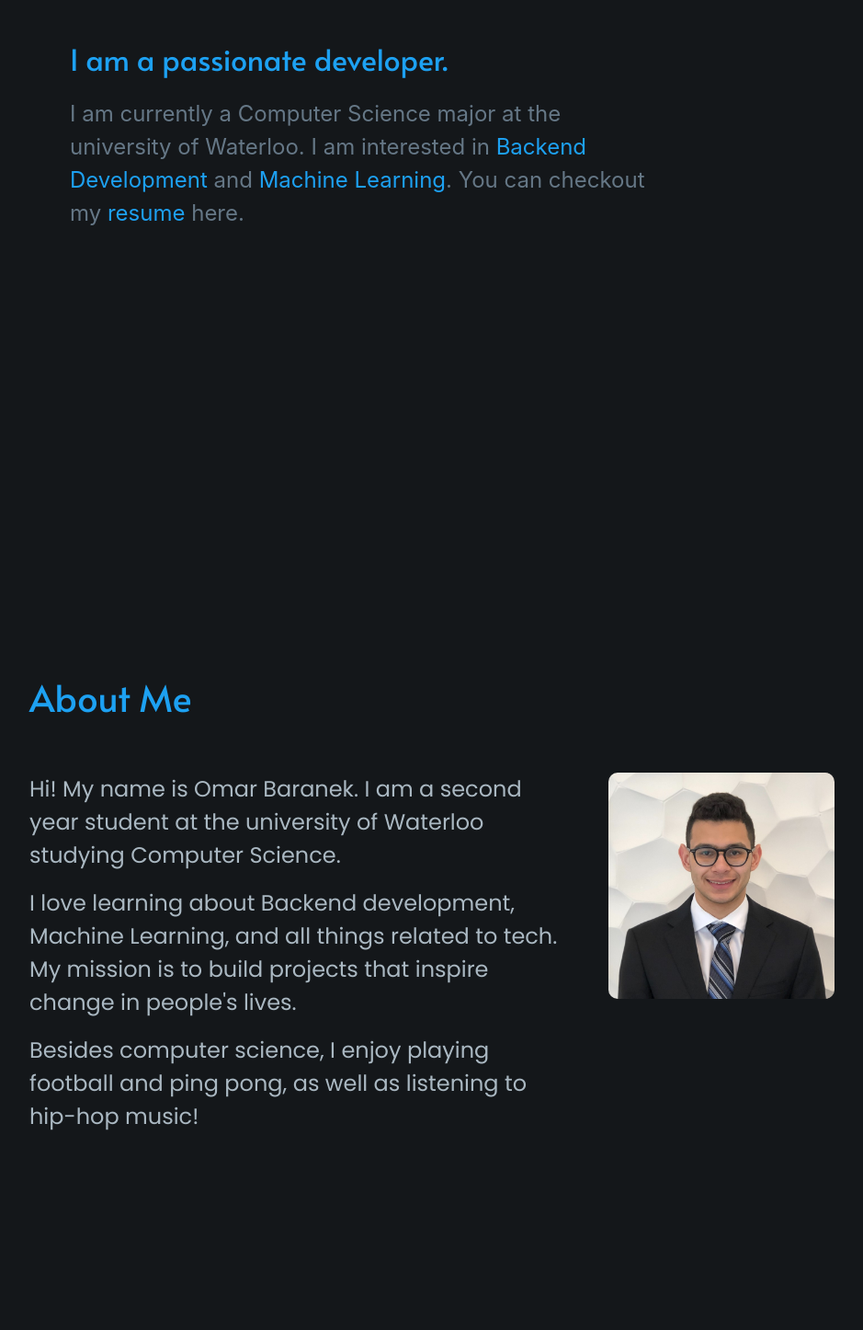
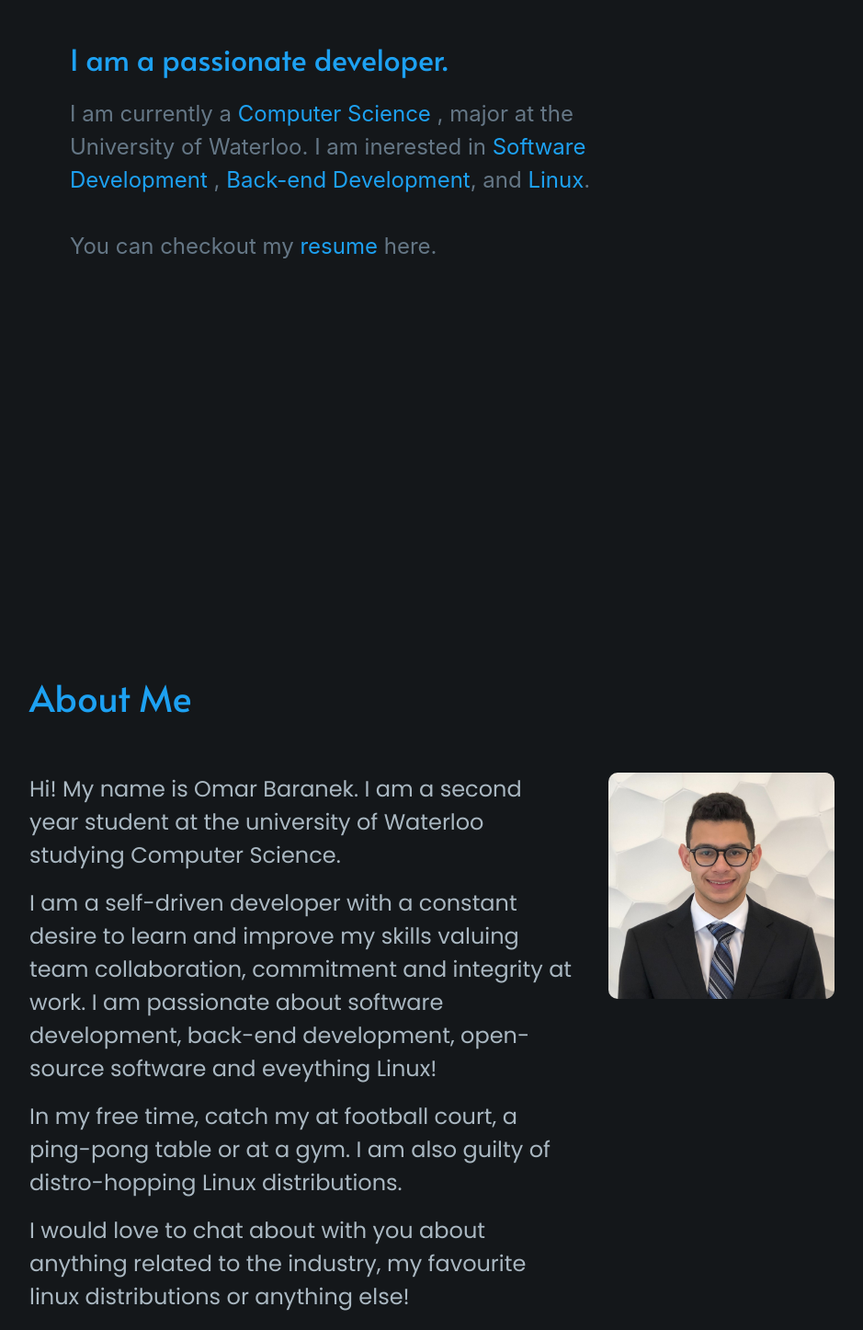
Before and after one commit to obaranek/personal_website, a React (Create React App) app: page / in a window 1280 px wide. Shown: the part 384-1830 px from the top of the page at 92% size, without its empty margins (116-1055 px from the left). Built offline with nearby package versions, Linux system fonts and the light colour scheme.

Commit message:
changed intro

```diff
--- a/src/Components/AboutMe/AboutMe.js
+++ b/src/Components/AboutMe/AboutMe.js
@@ -13,13 +13,14 @@ const AboutMe = () => {
             university of Waterloo studying Computer Science.{" "}
           </p>
           <p>
-            I love learning about Backend development, Machine Learning, and all
-            things related to tech. My mission is to build projects that inspire
-            change in people's lives.
+            I am a self-driven developer with a constant desire to learn and improve my skills valuing team collaboration, commitment and integrity at work.
+            I am passionate about software development, back-end development, open-source software and eveything Linux!
           </p>
           <p>
-            Besides computer science, I enjoy playing football and ping pong, as
-            well as listening to hip-hop music!
+            In my free time, catch my at football court, a ping-pong table or at a gym. I am also guilty of distro-hopping Linux distributions.
+          </p>
+          <p>
+            I would love to chat about with you about anything related to the industry, my favourite linux distributions or anything else!
           </p>
         </div>
         <div className={classes.ImageDiv}>
--- a/src/Components/Welcome/Welcome.js
+++ b/src/Components/Welcome/Welcome.js
@@ -10,11 +10,16 @@ const welcome = (props) => {
       <h1 className={classes.Name}>Omar Baranek</h1>
       <h2 className={classes.Motto}>I am a passionate developer.</h2>
       <p className={classes.Description}>
-        I am currently a Computer Science major at the university of Waterloo. I
-        am interested in{" "}
-        <span style={{ color: "#1da1f2" }}>Backend Development</span> and{" "}
-        <span style={{ color: "#1da1f2" }}>Machine Learning</span>. You can
-        checkout my{" "}
+        I am currently a{" "}
+        <span style={{ color: "#1da1f2" }}>Computer Science</span> ,{" "}
+        major at the University of Waterloo. I
+        am inerested in{" "}
+        <span style={{ color: "#1da1f2" }}>Software Development</span> ,{" "}
+        <span style={{ color: "#1da1f2" }}>Back-end Development</span>, {"and "}
+        <span style={{ color: "#1da1f2" }}>Linux</span>.
+        <br/>
+        <br />
+        You can checkout my{" "}
         <a href={Resume} target="_blank" rel="noopener noreferrer">
           <span style={{ color: "#1da1f2" }}>resume</span>
         </a>{" "}
```
